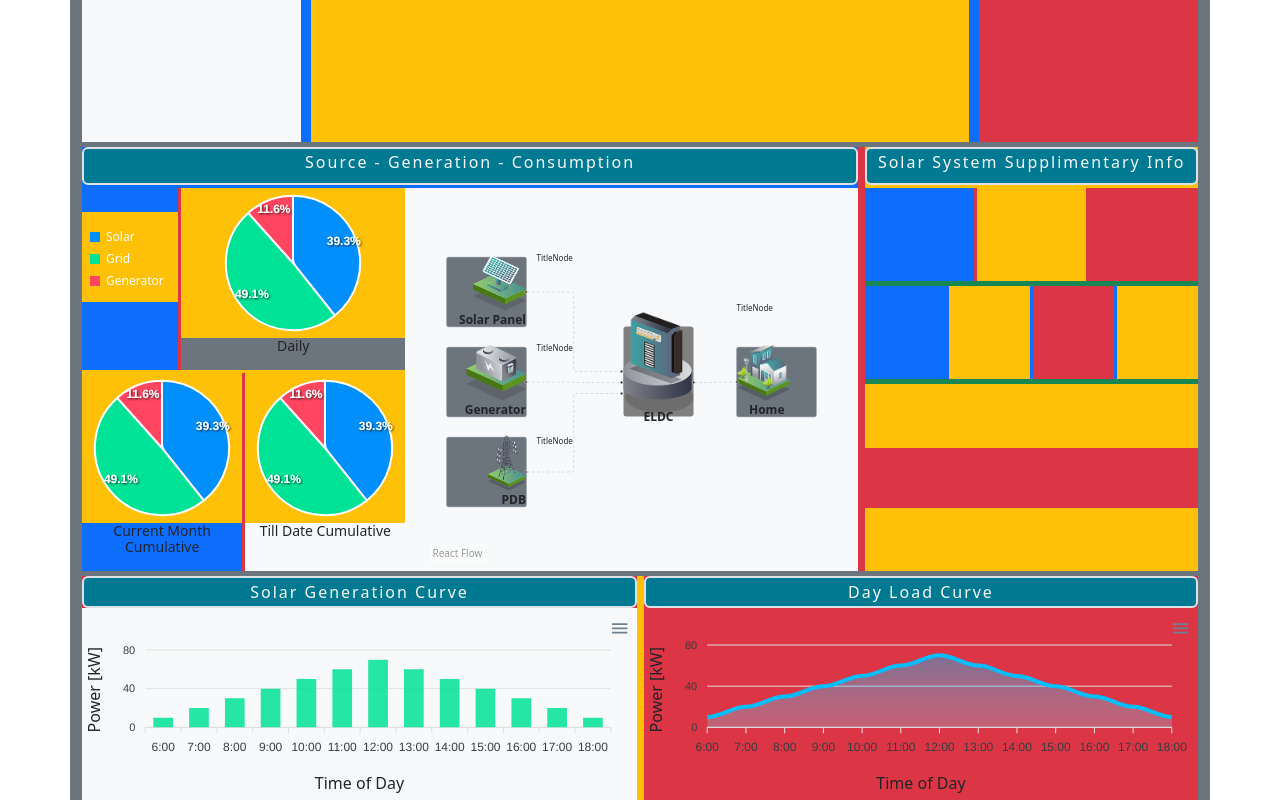
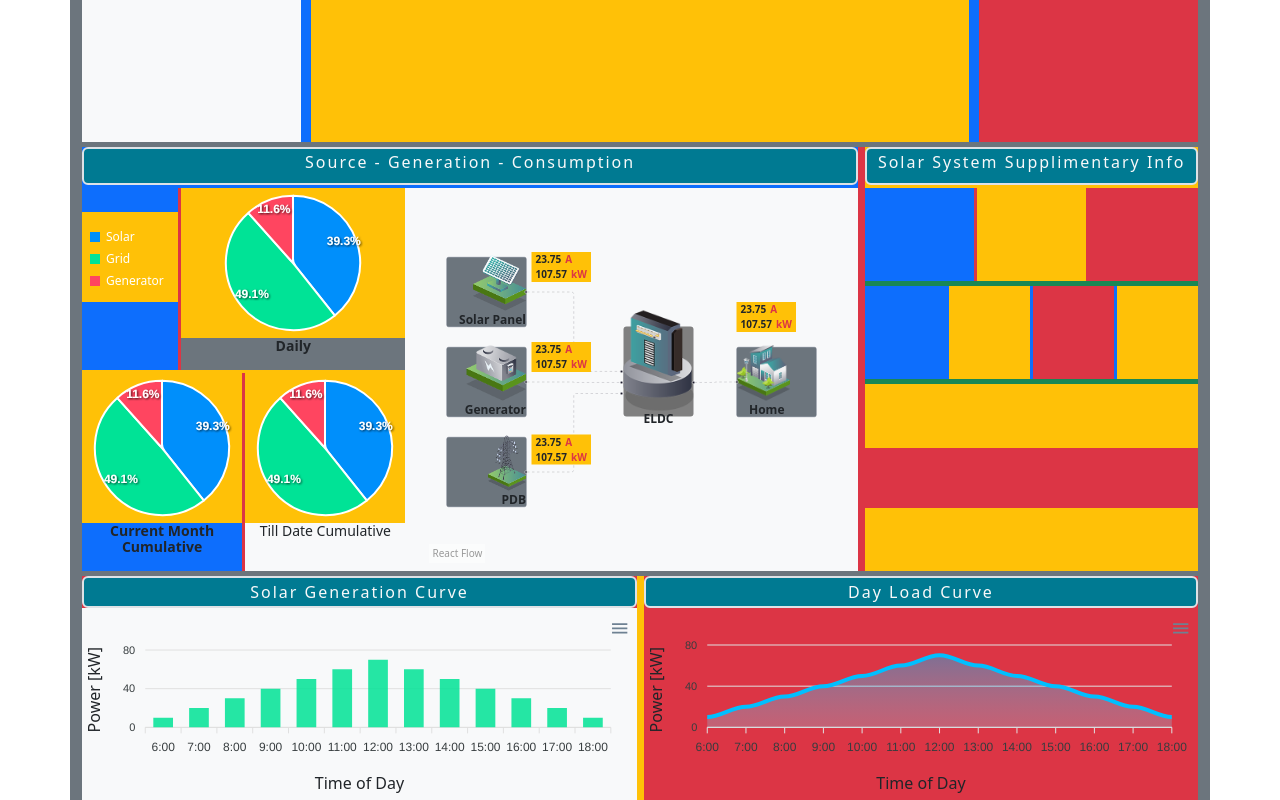
Before and after one commit to KhalekuzzamanImran/green_power_frontend, a React (Vite) app: page / in a window 1280 px wide. Built offline with nearby package versions, Linux system fonts and the light colour scheme.

Commit message:
Designing complete for TitleNode

```diff
--- a/src/App.jsx
+++ b/src/App.jsx
@@ -82,7 +82,10 @@ function App() {
                 </div>
                 <div className="bg-secondary">
                   <PieChart title="Daily" />
-                  <h6 className="text-center" style={{ fontSize: "14px" }}>
+                  <h6
+                    className="text-center fw-semibold"
+                    style={{ fontSize: "14px" }}
+                  >
                     Daily
                   </h6>
                 </div>
@@ -98,13 +101,16 @@ function App() {
                 {/* Pie Chart 2 */}
                 <div className="bg-primary">
                   <PieChart title="Current Month Cumulative" />
-                  <h6 className="text-center" style={{ fontSize: "14px" }}>
+                  <h6
+                    className="text-center fw-semibold"
+                    style={{ fontSize: "14px" }}
+                  >
                     Current Month Cumulative
                   </h6>
                 </div>
                 {/* Pie Chart 3 */}
                 <div className="bg-light">
-                  <PieChart title="Till Date Cumulative" />
+                  <PieChart title="Till Date Cumulative fw-semibold" />
                   <h6 className="text-center" style={{ fontSize: "14px" }}>
                     Till Date Cumulative
                   </h6>
--- a/src/components/CustomNode.jsx
+++ b/src/components/CustomNode.jsx
@@ -19,8 +19,8 @@ export default function CustomNode({ data, id }) {
           />
         </div>
         <div
-          className="text-center"
-          style={{ fontSize: "24px", fontWeight: "bold" }}
+          className="text-center mt-2 fw-semibold"
+          style={{ fontSize: "24px" }}
         >
           {data.label}
         </div>
@@ -68,7 +68,9 @@ export default function CustomNode({ data, id }) {
       )}
       <div
         style={styles.label}
-        className={`${id === "home" && "justify-content-start ps-4"}`}
+        className={`${
+          id === "home" && "justify-content-start ps-4"
+        } fw-semibold`}
       >
         {data.label}
       </div>
@@ -150,7 +152,6 @@ const styles = {
     display: "flex",
     justifyContent: "end",
     alignItems: "center",
-    fontWeight: "600",
     fontSize: "24px",
   },
 };
--- a/src/components/ReactFlowDiagram.jsx
+++ b/src/components/ReactFlowDiagram.jsx
@@ -46,13 +46,13 @@ const initialNodes = [
   {
     id: "solar_title",
     type: "titleNode",
-    position: { x: 180, y: -190 },
+    position: { x: 170, y: -190 },
     data: { label: "Solar Panel" },
   },
   {
     id: "generator_title",
     type: "titleNode",
-    position: { x: 180, y: -10 },
+    position: { x: 170, y: -10 },
     data: { label: "Generator" },
   },
   {
@@ -64,7 +64,7 @@ const initialNodes = [
   {
     id: "pdb_title",
     type: "titleNode",
-    position: { x: 180, y: 175 },
+    position: { x: 170, y: 175 },
     data: { label: "PDB" },
   },
 ];
--- a/src/components/TitleNode.jsx
+++ b/src/components/TitleNode.jsx
@@ -1,5 +1,16 @@
-import React from "react";
+const TitleNode = () => {
+  return (
+    <div className="bg-warning d-flex flex-column justify-content-center align-items-start">
+      <div className="px-2 fs-5 fw-semibold">
+        <span className="me-2">23.75</span>
+        <span className="text-danger fw-bold">A</span>
+      </div>
+      <div className="px-2 fs-5 fw-semibold">
+        <span className="me-2">107.57</span>
+        <span className="text-danger fw-bold">kW</span>
+      </div>
+    </div>
+  );
+};
 
-export default function TitleNode() {
-  return <div>TitleNode</div>;
-}
+export default TitleNode;
```
